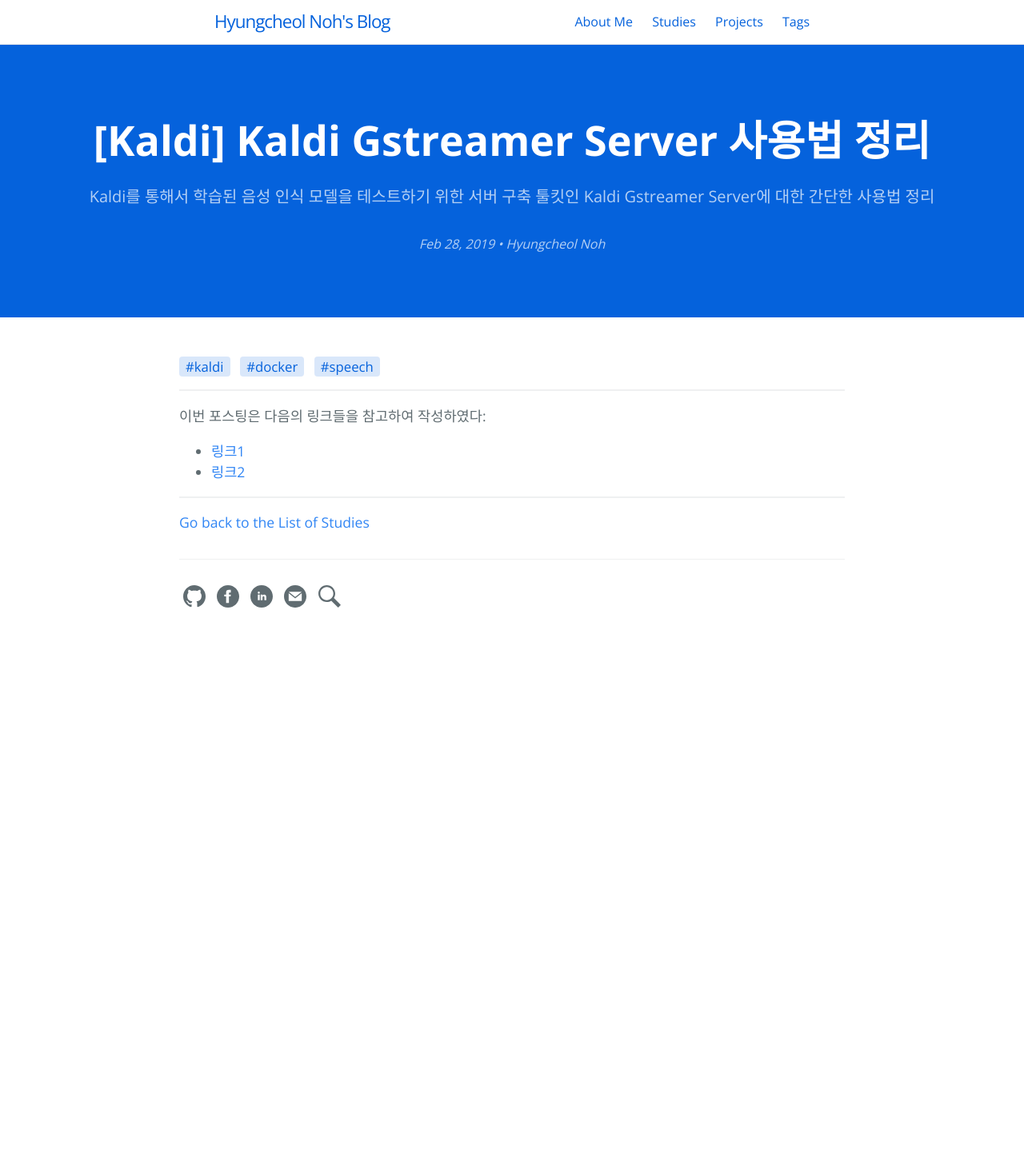
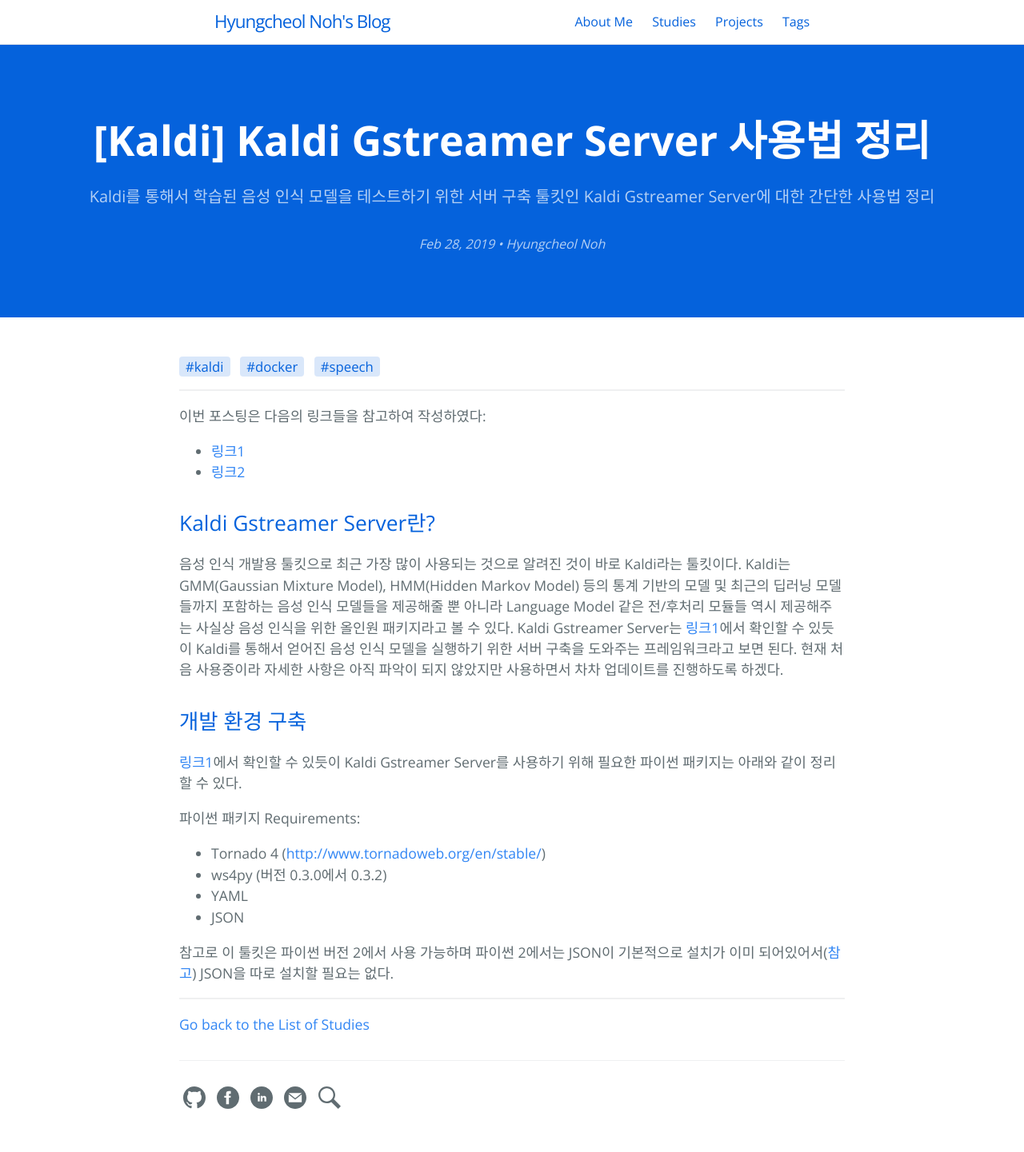
Before and after one commit to hcnoh/hcnoh.github.io, a Jekyll site: the page built from _posts/2019-02-28-kaldi-gstreamer-server.md, in a window 1280 px wide. Shown: the whole page at 80% size. Built offline with Jekyll 4.4.1, drawn with Linux system fonts in a browser that asks for light colours; comment, search, counter and statistics services are not loaded; before the commit the page ends 900 px from its top, so only the background shows below that.

Commit message:
Update 2019-02-28-kaldi-gstreamer-server.md

```diff
--- a/_posts/2019-02-28-kaldi-gstreamer-server.md
+++ b/_posts/2019-02-28-kaldi-gstreamer-server.md
@@ -18,3 +18,18 @@
 이번 포스팅은 다음의 링크들을 참고하여 작성하였다:
 - [링크1](https://github.com/alumae/kaldi-gstreamer-server?fbclid=IwAR35dhlAFrf59cdZ9B67iZe1QFUHwwmiRSrzBDwGwLaAqUZb4bvt2ttWA3U)
 - [링크2](https://subicura.com/2017/01/19/docker-guide-for-beginners-2.html)
+
+## Kaldi Gstreamer Server란?
+음성 인식 개발용 툴킷으로 최근 가장 많이 사용되는 것으로 알려진 것이 바로 Kaldi라는 툴킷이다. Kaldi는 GMM(Gaussian Mixture Model), HMM(Hidden Markov Model) 등의 통계 기반의 모델 및 최근의 딥러닝 모델들까지 포함하는 음성 인식 모델들을 제공해줄 뿐 아니라 Language Model 같은 전/후처리 모듈들 역시 제공해주는 사실상 음성 인식을 위한 올인원 패키지라고 볼 수 있다.
+Kaldi Gstreamer Server는 [링크1](https://github.com/alumae/kaldi-gstreamer-server?fbclid=IwAR35dhlAFrf59cdZ9B67iZe1QFUHwwmiRSrzBDwGwLaAqUZb4bvt2ttWA3U)에서 확인할 수 있듯이 Kaldi를 통해서 얻어진 음성 인식 모델을 실행하기 위한 서버 구축을 도와주는 프레임워크라고 보면 된다. 현재 처음 사용중이라 자세한 사항은 아직 파악이 되지 않았지만 사용하면서 차차 업데이트를 진행하도록 하겠다.
+
+## 개발 환경 구축
+[링크1](https://github.com/alumae/kaldi-gstreamer-server?fbclid=IwAR35dhlAFrf59cdZ9B67iZe1QFUHwwmiRSrzBDwGwLaAqUZb4bvt2ttWA3U)에서 확인할 수 있듯이 Kaldi Gstreamer Server를 사용하기 위해 필요한 파이썬 패키지는 아래와 같이 정리할 수 있다.
+
+파이썬 패키지 Requirements:
+- Tornado 4 ([http://www.tornadoweb.org/en/stable/](http://www.tornadoweb.org/en/stable/))
+- ws4py (버전 0.3.0에서 0.3.2)
+- YAML
+- JSON
+
+참고로 이 툴킷은 파이썬 버전 2에서 사용 가능하며 파이썬 2에서는 JSON이 기본적으로 설치가 이미 되어있어서([참고](https://stackoverflow.com/questions/41466431/pip-install-json-fails-on-ubuntu)) JSON을 따로 설치할 필요는 없다.
```
